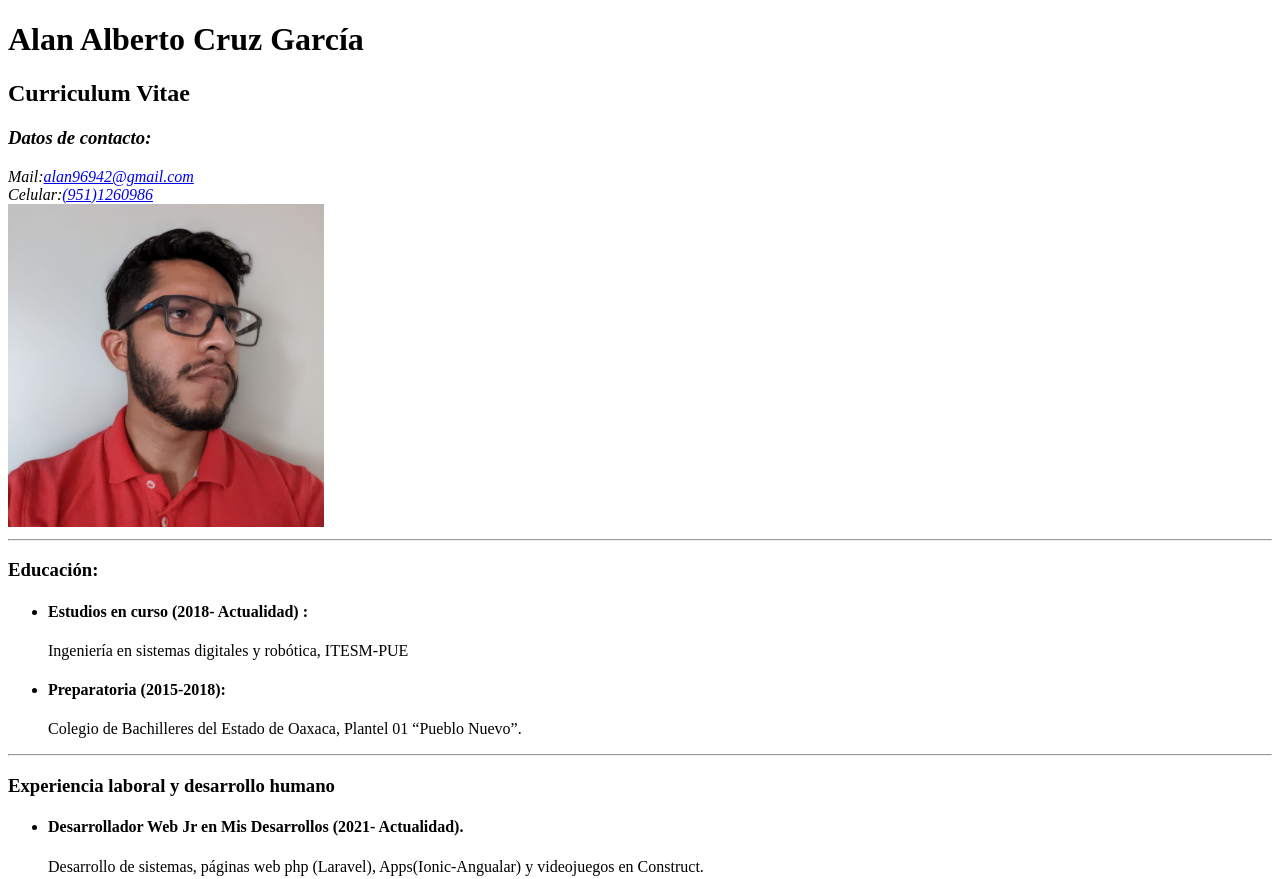
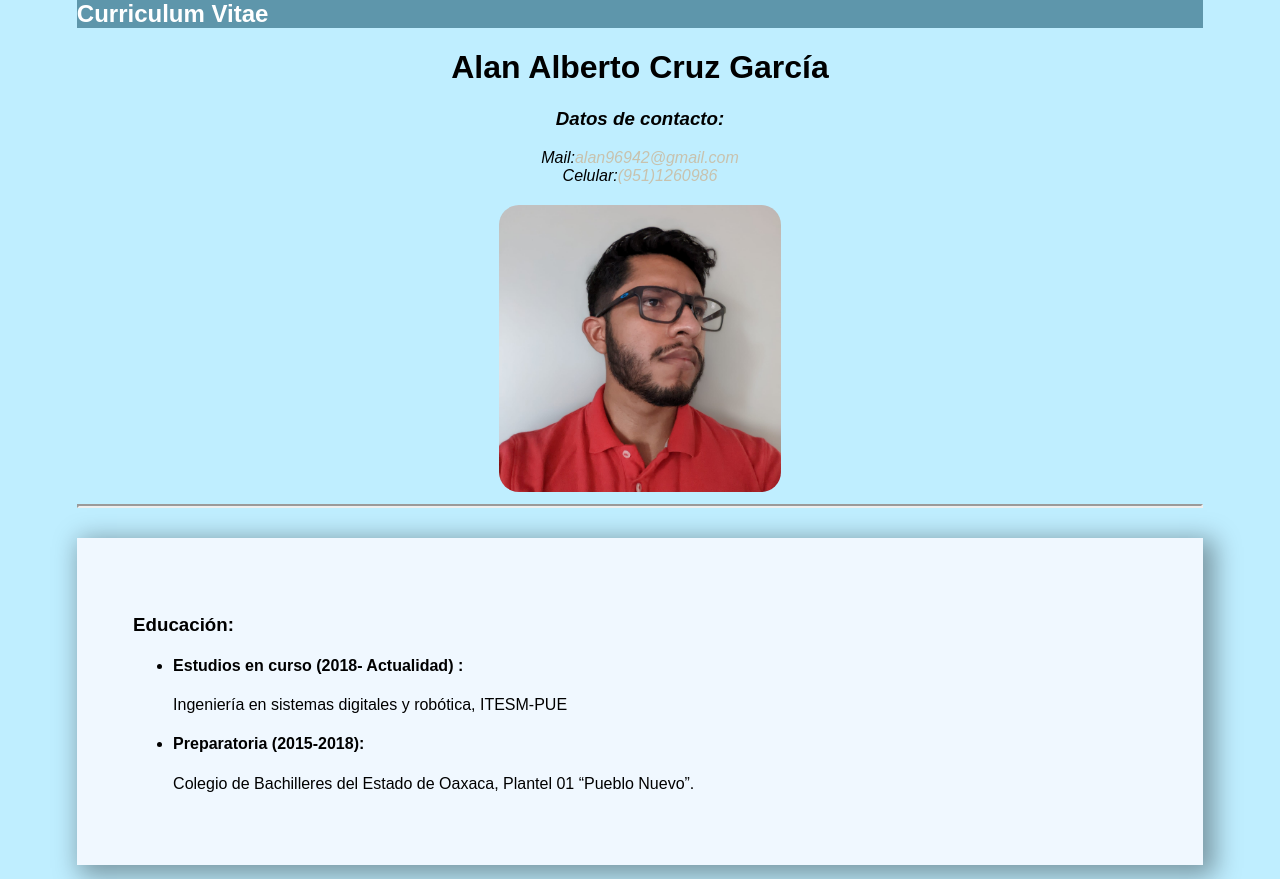
Before and after one commit to ALANCRUZ96942/curriculum, a plain HTML site: page index_css.html in a window 1280 px wide. Shown: the top 879 px of the page. Drawn offline with Linux system fonts and the light colour scheme; a web font is replaced by a local one.

Commit message:
update: first styles at css

```diff
--- a/index_css.html
+++ b/index_css.html
@@ -4,25 +4,32 @@
     <meta charset="UTF-8">
     <meta http-equiv="X-UA-Compatible" content="IE=edge">
     <meta name="viewport" content="width=device-width, initial-scale=1.0">
+    <link rel="preconnect" href="https://fonts.googleapis.com">
+<link rel="preconnect" href="https://fonts.gstatic.com" crossorigin>
+<link href="https://fonts.googleapis.com/css2?family=Finlandica&display=swap" rel="stylesheet">
     <link rel="stylesheet" href="http://cdnjs.cloudflare.com/ajax/libs/font-awesome/4.4.0/css/font-awesome.min.css">
+    <link rel="stylesheet" href="styles.css">
     <title>Curriculum whith css</title>
 </head>
+<nav class="navbar">
+    <h2>Curriculum Vitae</h2>
+</nav>
+<body class="body">
 
-<body>
-<header>
+<header class="center">
     <h1>Alan Alberto Cruz García</h1>
-    <h2>Curriculum Vitae</h2>
 
-    <address>
+
+    <address class="margin">
         <h3>Datos de contacto:</h3>
         Mail:<a href="mailto:jim@rock.com">alan96942@gmail.com</a><br>
         Celular:<a href="tel:+13115552368">(951)1260986</a>
     </address>
-<img src="https://raw.githubusercontent.com/ALANCRUZ96942/curriculum/main/assets/foto_alan.jpeg" width="25%" alt="fotografia alan">
+<img id= "foto" src="https://raw.githubusercontent.com/ALANCRUZ96942/curriculum/main/assets/foto_alan.jpeg" width="25%" alt="fotografia alan">
 </header>
 <hr>
 <main>
-<section>
+<section class= "section">
     <div>
         <h3>Educación:</h3>
         <ul>
@@ -39,7 +46,7 @@
 
 </section>
 <hr>
-<section>
+<section class= "section">
     <div>
         <h3>Experiencia laboral y  desarrollo humano</h3>
         <ul>
@@ -74,7 +81,7 @@
 
 </section>
 <hr>
-<section>
+<section class= "section">
     <div>
         <h3>Habilidades</h3>
         <ol>
@@ -113,8 +120,9 @@
         </ol>
     </div>
 </section>
-<section>
-    <hr>
+<hr>
+<section class= "section">
+
     <div>
         <h3>Hobbies y pasatiempos</h3>
         <ul>
--- /dev/null
+++ b/styles.css
@@ -0,0 +1,51 @@
+
+.body {
+    font-family: 'Finlandica', sans-serif;
+    background-color: #BFEEFF;
+    padding-top: 0!important;
+    padding: 6%;
+    margin: 0;
+}
+.navbar{
+    width: 100%;
+    overflow: auto;
+    padding: 0;
+    margin: 0;
+    background-color: #5E96AB;
+}
+.navbar > h2{
+    padding: 0;
+    margin: 0;
+   color: #ffffff;
+}
+.center{
+    text-align: center;
+}
+ a{
+    color: #C8C2AE;
+   text-decoration: none;
+}
+.margin{
+    margin-top: 20px;
+    margin-bottom: 20px;
+}
+#foto {
+    border-radius: 20px;
+}
+hr{
+    border-width: 2px;
+}
+.section {
+    margin-top: 30px;
+    margin-bottom: 30px;
+background-color: aliceblue;
+padding: 5%;
+-webkit-box-shadow: 7px 6px 24px 5px rgba(0,0,0,0.36);
+box-shadow: 7px 6px 24px 5px rgba(0,0,0,0.36);
+}
+.section:hover {
+    margin-top: 30px;
+    margin-bottom: 30px;
+background-color: #0EB1D2;
+color: white;
+}
```
